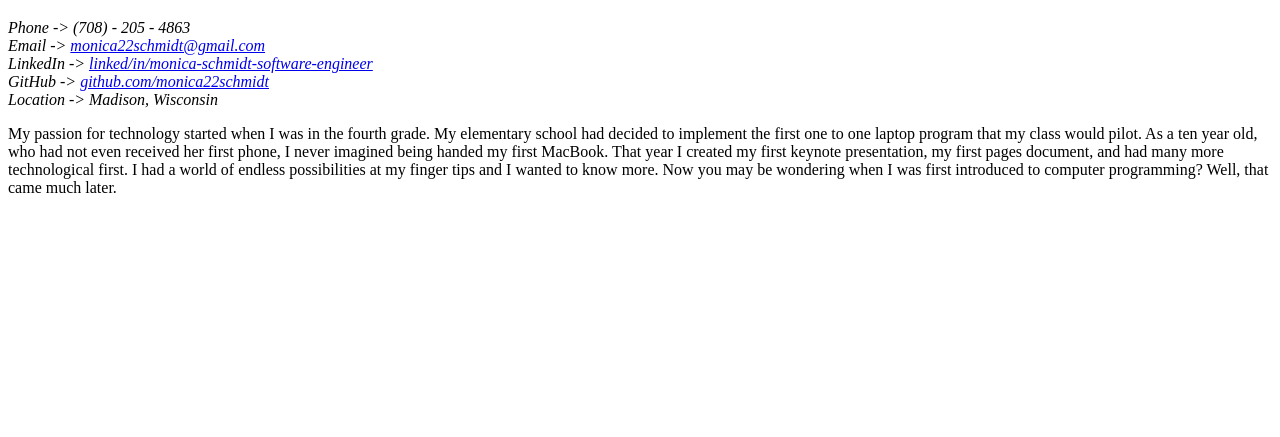
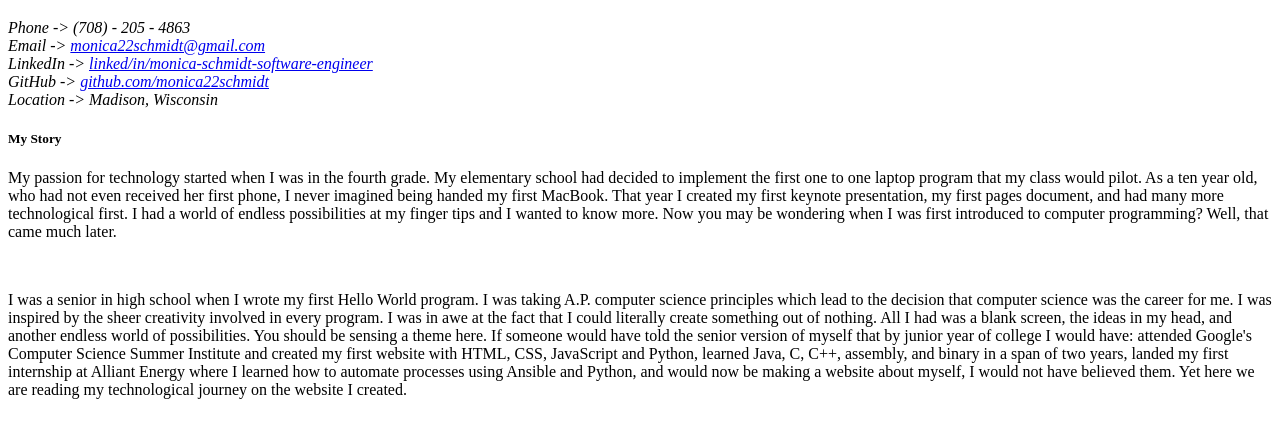
Before and after one commit to monica22schmidt/monica22schmidt.github.io, a plain HTML site: page index.html in a window 1280 px wide. Shown: the part 61-498 px from the top of the page. Drawn offline with Linux system fonts and the light colour scheme.

Commit message:
Update index.html

```diff
--- a/index.html
+++ b/index.html
@@ -13,9 +13,11 @@
       Location -> Madison, Wisconsin<br>
     </address>
     <div id=summary>
+      <h5>My Story </h5>
       <p>My passion for technology started when I was in the fourth grade. My elementary school had decided to implement the first one to one laptop program that my class would pilot. As a ten year old, who had not even received her first phone, I never imagined being handed my first MacBook. That year I created my first keynote presentation, my first pages document, and had many more technological first. I had a world of endless possibilities at my finger tips and I wanted to know more. Now you may be wondering when I was first introduced to computer programming? Well, that came much later.
       </p><br>
-
+      <p>I was a senior in high school when I wrote my first Hello World program. I was taking A.P. computer science principles which lead to the decision that computer science was the career for me. I was inspired by the sheer creativity involved in every program. I was in awe at the fact that I could literally create something out of nothing. All I had was a blank screen, the ideas in my head, and another endless world of possibilities. You should be sensing a theme here. If someone would have told the senior version of myself that by junior year of college I would have: attended Google's Computer Science Summer Institute and created my first website with HTML, CSS, JavaScript and Python, learned Java, C, C++, assembly, and binary in a span of two years, landed my first internship at Alliant Energy where I learned how to automate processes using Ansible and Python, and would now be making a website about myself, I would not have believed them. Yet here we are reading my technological journey on the website I created.
+      </p><br>
     </div>
   </body>
 </html>
```
